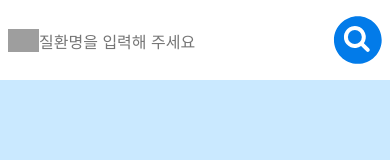
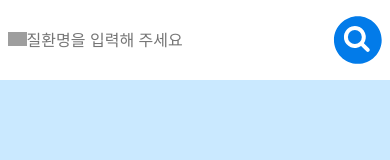
Before and after one commit to WantedTeam17/pre-onboarding-12th-3-17, a React app: page / in a window 390 px wide. Shown: the top 160 px of the page. Built offline with nearby package versions, Linux system fonts and the light colour scheme.

Commit message:
Design: 모바일 버전 돋보기 아이콘 크기 수정

```diff
--- a/src/components/Input.tsx
+++ b/src/components/Input.tsx
@@ -77,10 +77,13 @@ const StyledInput = styled.input`
 
   @media (max-width: 600px) {
     font-size: 1rem;
+    padding: 0.5rem;
+  }
 
+  @media (max-width: 320px) {
     &::placeholder {
-      background-size: 10%;
-      text-indent: 10%;
+      background-size: 9%;
+      text-indent: 9%;
     }
   }
 `;
```
